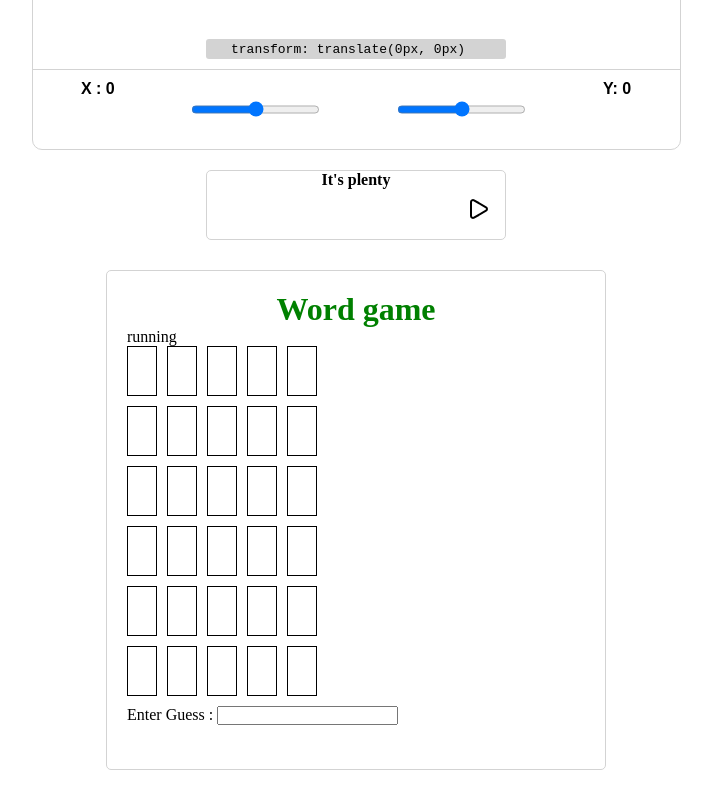
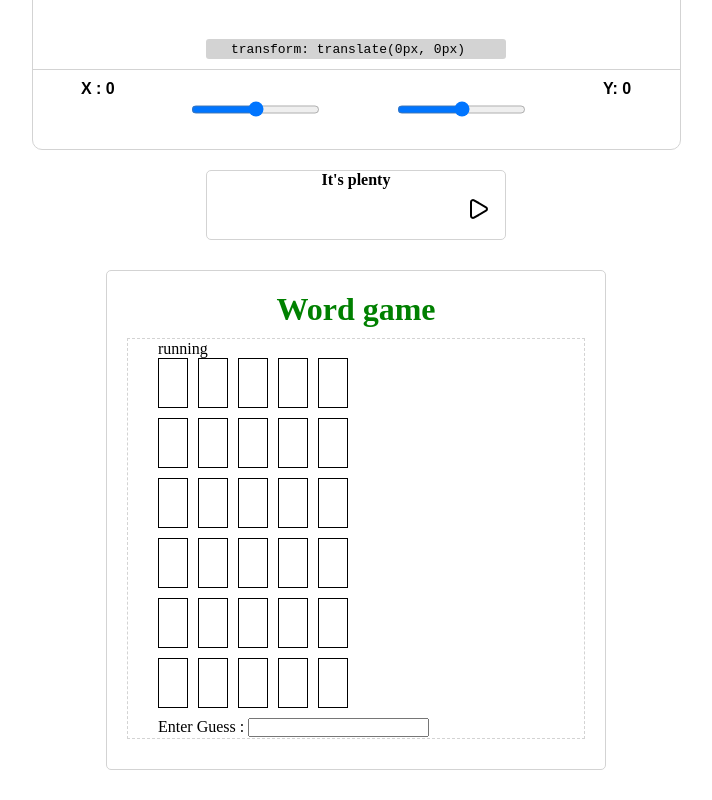
Before and after one commit to Genesispro-maker/ui-playground, a React (Vite) app in the folder ui/: page / in a window 1280 px wide. Shown: the part 250-1050 px from the top of the page, without its empty margins (284-996 px from the left). Built offline with nearby package versions, Linux system fonts and the light colour scheme; a web font is replaced by a local one.

Commit message:
Update wordle-game.tsx

```diff
--- a/ui/src/components/wordle-game/wordle-game.tsx
+++ b/ui/src/components/wordle-game/wordle-game.tsx
@@ -28,8 +28,8 @@ export function WORDLE(){
     return (
         <>
         <div className={styles.main}>
-            <div>
           <Header />
+        <div className={styles.gameWrapper}>
           <p>{gameStatus}</p>
           <GuessResult guesses={guesses} answer={answer}/>
           <GuessInput handleGuessInput={HandleGuess} gameStatus={gameStatus}/>
```
